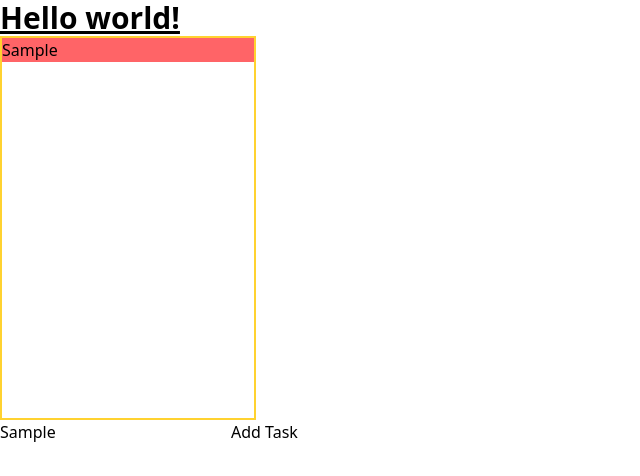
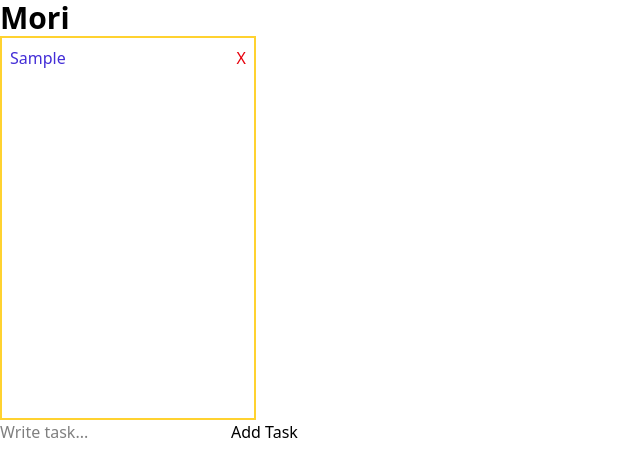
Before and after one commit to Tjanelidze/Mori, a React (Vite) app: page / in a window 1280 px wide. Both pictures are taken after typing "Sample" into the empty fields and a click on the button "Add Task". Shown: the top 476 px of the page, without its empty margins (0-640 px from the left). Built offline with nearby package versions, Linux system fonts and the light colour scheme.

Commit message:
feat: splited code into small components, implemented delete functionallity

```diff
--- a/src/App.tsx
+++ b/src/App.tsx
@@ -1,41 +1,42 @@
 import { useState } from "react";
+import { TaskInput } from "./components/TaskInput/TaskInput";
+import { TodoItem } from "./components/TodoItem/TodoItem";
 
 function App() {
   const [todos, setTodos] = useState<string[]>([]);
   const [taskInput, setTaskInput] = useState("");
 
-  const onTaskChange = (e: React.ChangeEvent<HTMLInputElement>) => {
+  const handleTaskChange = (e: React.ChangeEvent<HTMLInputElement>) => {
     setTaskInput(e.currentTarget.value);
   };
 
-  const handleConfirm = (e: React.FormEvent) => {
+  const handleSubmit = (e: React.FormEvent) => {
     e.preventDefault();
     const newTodos = [...(todos as string[]), taskInput];
 
+    setTaskInput("");
     setTodos(newTodos);
   };
 
-  console.log(todos);
+  const handleDelete = (todoId: number) => {
+    setTodos((todos) => todos.filter((_, i) => i !== todoId));
+  };
 
   return (
     <>
-      <h1 className="text-3xl font-bold underline">Hello world!</h1>
+      <h1 className="text-3xl font-bold">Mori</h1>
 
       <div className="h-96 w-3xs border-2 border-amber-300">
-        {todos?.map((todo) => (
-          <p className="bg-red-400">{todo}</p>
+        {todos?.map((todo, i) => (
+          <TodoItem key={i} todoId={i} todo={todo} onDelete={handleDelete} />
         ))}
       </div>
 
-      <form>
-        <input
-          type="text"
-          placeholder="Write task..."
-          onChange={onTaskChange}
-        />
-
-        <button onClick={handleConfirm}>Add Task</button>
-      </form>
+      <TaskInput
+        onSubmit={handleSubmit}
+        onTaskChange={handleTaskChange}
+        taskInput={taskInput}
+      />
     </>
   );
 }
--- /dev/null
+++ b/src/components/TaskInput/TaskInput.tsx
@@ -0,0 +1,24 @@
+interface TaskInputProps {
+  onSubmit: (e: React.FormEvent) => void;
+  onTaskChange: (e: React.ChangeEvent<HTMLInputElement>) => void;
+  taskInput: string;
+}
+
+export const TaskInput = ({
+  onSubmit,
+  onTaskChange,
+  taskInput,
+}: TaskInputProps) => {
+  return (
+    <form onSubmit={onSubmit}>
+      <input
+        type="text"
+        placeholder="Write task..."
+        value={taskInput}
+        onChange={onTaskChange}
+      />
+
+      <button>Add Task</button>
+    </form>
+  );
+};
--- /dev/null
+++ b/src/components/TodoItem/TodoItem.tsx
@@ -0,0 +1,19 @@
+interface TodoItemProps {
+  todo: string;
+  todoId: number;
+  onDelete: (todoId: number) => void;
+}
+
+export const TodoItem = ({ todo, onDelete, todoId }: TodoItemProps) => {
+  return (
+    <div className="flex justify-between p-2">
+      <p className="text-indigo-700">{todo}</p>
+      <button
+        className="cursor-pointer text-red-600"
+        onClick={() => onDelete(todoId)}
+      >
+        X
+      </button>
+    </div>
+  );
+};
```
